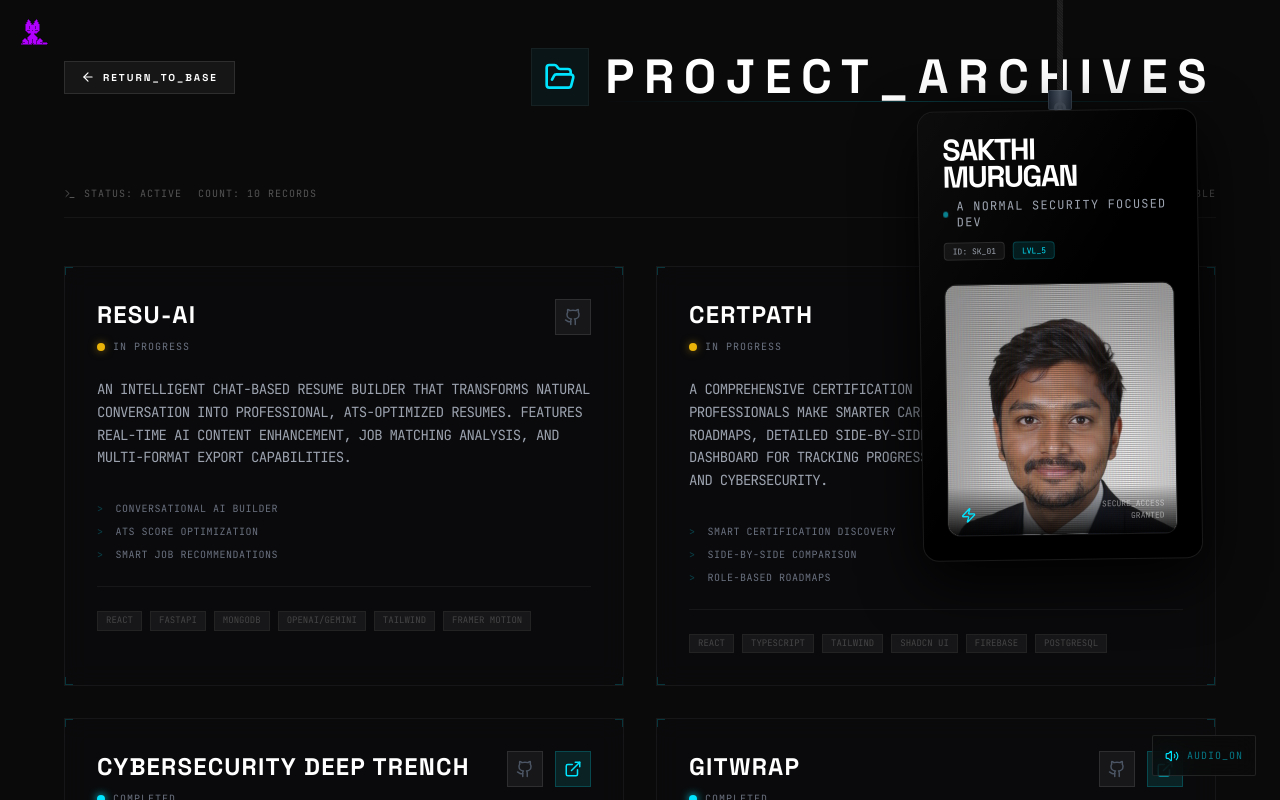
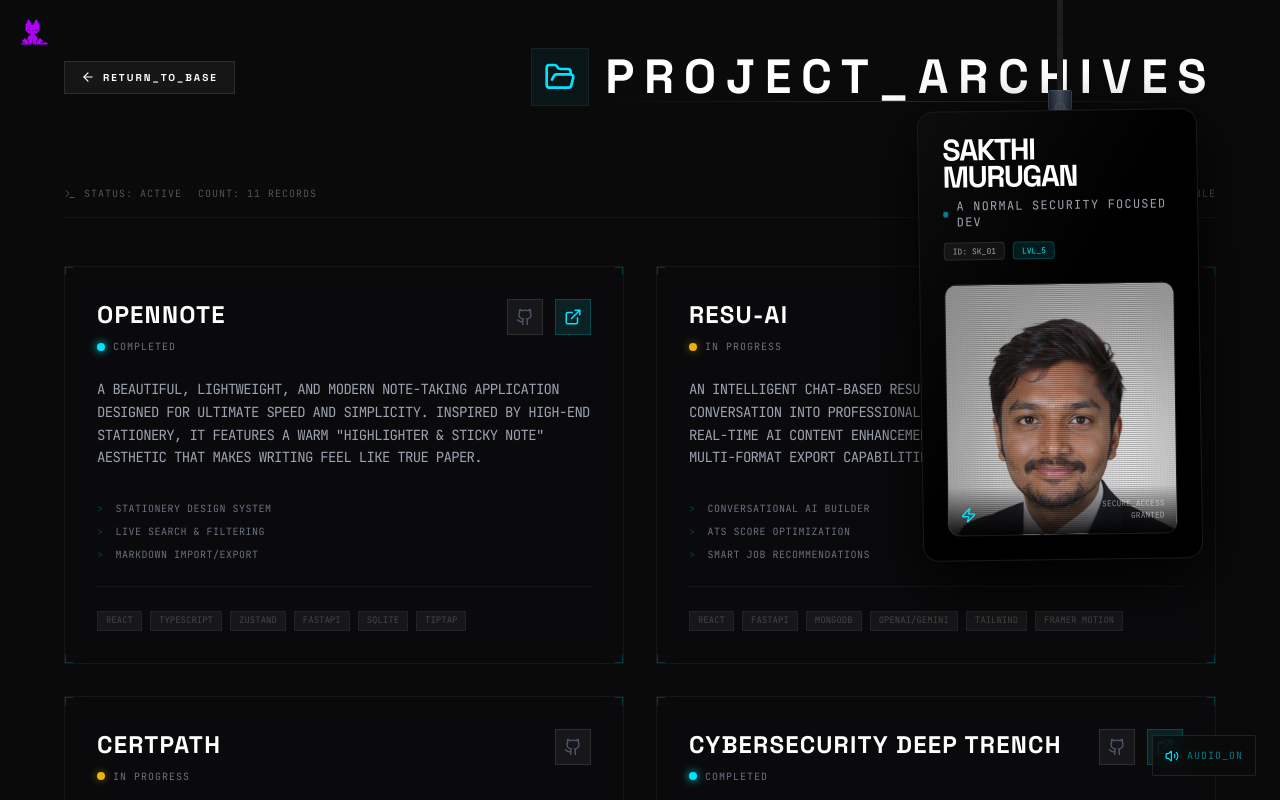
Before and after one commit to Sakthi102003/Notebook, a React (Vite) app: page /projects in a window 1280 px wide. Shown: the top 800 px of the page. Built offline with nearby package versions, Linux system fonts and the light colour scheme; no server answers.

Commit message:
Remove Diagnostics section and add OpenNote to projects

```diff
--- a/src/components/sections/HeroSection.tsx
+++ b/src/components/sections/HeroSection.tsx
@@ -329,10 +329,6 @@ export default function HeroSection({ scrollToSection }: HeroSectionProps) {
                             <kbd className="px-1.5 py-0.5 border border-white/10 rounded bg-white/5 text-gray-400">CTRL \</kbd>
                             <span className="text-gray-600">TERMINAL</span>
                         </div>
-                        <div className="flex items-center gap-1.5 opacity-70">
-                            <kbd className="px-1.5 py-0.5 border border-white/10 rounded bg-white/5 text-gray-400">ALT D</kbd>
-                            <span className="text-gray-600">DIAGNOSTICS</span>
-                        </div>
                     </div>
                 </motion.div>
 
--- a/src/data/projects.ts
+++ b/src/data/projects.ts
@@ -1,4 +1,19 @@
 export const projects = [
+  {
+    title: 'OpenNote',
+    description: 'A beautiful, lightweight, and modern note-taking application designed for ultimate speed and simplicity. Inspired by high-end stationery, it features a warm "Highlighter & Sticky Note" aesthetic that makes writing feel like true paper.',
+    tech: ['React', 'TypeScript', 'Zustand', 'FastAPI', 'SQLite', 'TipTap'],
+    status: 'Completed',
+    link: 'https://github.com/Sakthi102003/OpenNote',
+    demoLink: 'https://opennote-s.vercel.app/',
+    highlights: [
+      'Stationery Design System',
+      'Live Search & Filtering',
+      'Markdown Import/Export',
+      'Public Notes & Forking',
+      'Auto-save Functionality'
+    ]
+  },
   {
     title: 'Resu-AI',
     description: 'An intelligent chat-based resume builder that transforms natural conversation into professional, ATS-optimized resumes. Features real-time AI content enhancement, job matching analysis, and multi-format export capabilities.',
--- a/src/pages/Home.tsx
+++ b/src/pages/Home.tsx
@@ -1,6 +1,6 @@
 import { AnimatePresence, motion } from 'framer-motion'
 import { useEffect, useState, useRef } from 'react'
-import { Terminal as TerminalIcon, Activity } from 'lucide-react'
+import { Terminal as TerminalIcon } from 'lucide-react'
 
 import FlowingBlogRiver from '../components/sections/FlowingBlogRiver'
 import GearsSection from '../components/sections/GearsSection'
@@ -21,7 +21,6 @@ import SignalTransmission from '../components/sections/SignalTransmission'
 
 // New Feature Imports
 import Terminal from '../components/features/Terminal'
-import DiagnosticHUD from '../components/features/DiagnosticHUD'
 
 function Home() {
   const [activeFile, setActiveFile] = useState('home')
@@ -33,7 +32,6 @@ function Home() {
 
   // Feature State
   const [terminalOpen, setTerminalOpen] = useState(false)
-  const [hudOpen, setHudOpen] = useState(false)
 
   useEffect(() => {
     const handleScroll = () => {
@@ -73,11 +71,6 @@ function Home() {
       if (e.ctrlKey && e.key === '\\') {
         e.preventDefault()
         setTerminalOpen(prev => !prev)
-      }
-      // Alt + d to toggle HUD
-      if (e.altKey && e.key === 'd') {
-        e.preventDefault()
-        setHudOpen(prev => !prev)
       }
     }
     window.addEventListener('keydown', handleKeyDown)
@@ -177,19 +170,8 @@ function Home() {
       <Terminal
         isOpen={terminalOpen}
         onClose={() => setTerminalOpen(false)}
-        onCommand={(cmd) => {
-          if (cmd === 'status') {
-            setHudOpen(true)
-          }
-        }}
       />
 
-      <DiagnosticHUD
-        isOpen={hudOpen}
-        onClose={() => setHudOpen(false)}
-      />
-
-      {/* Mobile Sidebar Overlay */}
       <AnimatePresence>
         {mobileMenuOpen && (
           <>
@@ -233,14 +215,6 @@ function Home() {
                   <TerminalIcon size={18} />
                   Terminal
                 </button>
-
-                <button
-                  onClick={() => { setHudOpen(true); setMobileMenuOpen(false); }}
-                  className="w-full flex items-center gap-4 px-4 py-3 text-sm font-mono uppercase tracking-widest text-gray-400 hover:text-electric-blue transition-all"
-                >
-                  <Activity size={18} />
-                  Diagnostics
-                </button>
               </div>
             </motion.div>
           </>
```
